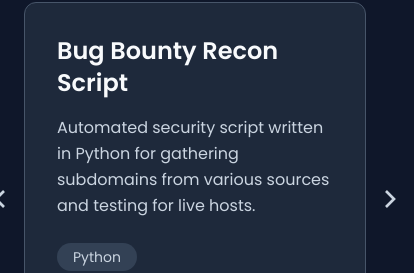
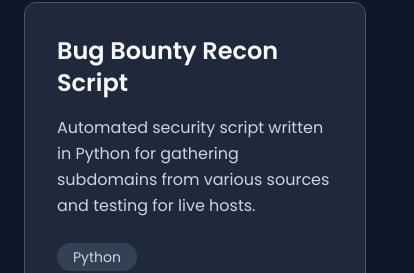
Before and after one commit to d0ughb0yy/portfolio-v2, a React (Vite) app: page / in a window 390 px wide. Shown: the part 3466-3739 px from the top of the page, 414 px wide, since content can reach past the window. Built offline with nearby package versions, Linux system fonts and the light colour scheme.

Commit message:
Fix responsivness issues

```diff
--- a/src/components/ui/ProjectCarousel.jsx
+++ b/src/components/ui/ProjectCarousel.jsx
@@ -72,7 +72,7 @@ useEffect(() => {
 
 <button
   onClick={() => paginate(-1)}
-  className="absolute left-0 top-1/2 -translate-y-1/2 -translate-x-12 md:-translate-x-16 p-2 text-text-muted hover:text-primary transition-colors cursor-pointer"
+  className="hidden md:block absolute left-0 top-1/2 -translate-y-1/2 -translate-x-12 md:-translate-x-16 p-2 text-text-muted hover:text-primary transition-colors cursor-pointer"
   aria-label="Previous project"
 >
   <svg xmlns="http://www.w3.org/2000/svg" width="32" height="32" viewBox="0 0 24 24" fill="none" stroke="currentColor" strokeWidth="2">
@@ -82,7 +82,7 @@ useEffect(() => {
 
 <button
   onClick={() => paginate(1)}
-  className="absolute right-0 top-1/2 -translate-y-1/2 translate-x-12 md:translate-x-16 p-2 text-text-muted hover:text-primary transition-colors cursor-pointer"
+  className="hidden md:block absolute right-0 top-1/2 -translate-y-1/2 translate-x-12 md:translate-x-16 p-2 text-text-muted hover:text-primary transition-colors cursor-pointer"
   aria-label="Next project"
 >
   <svg xmlns="http://www.w3.org/2000/svg" width="32" height="32" viewBox="0 0 24 24" fill="none" stroke="currentColor" strokeWidth="2">
```
Lines whose indentation alone changed are shown as unchanged.
